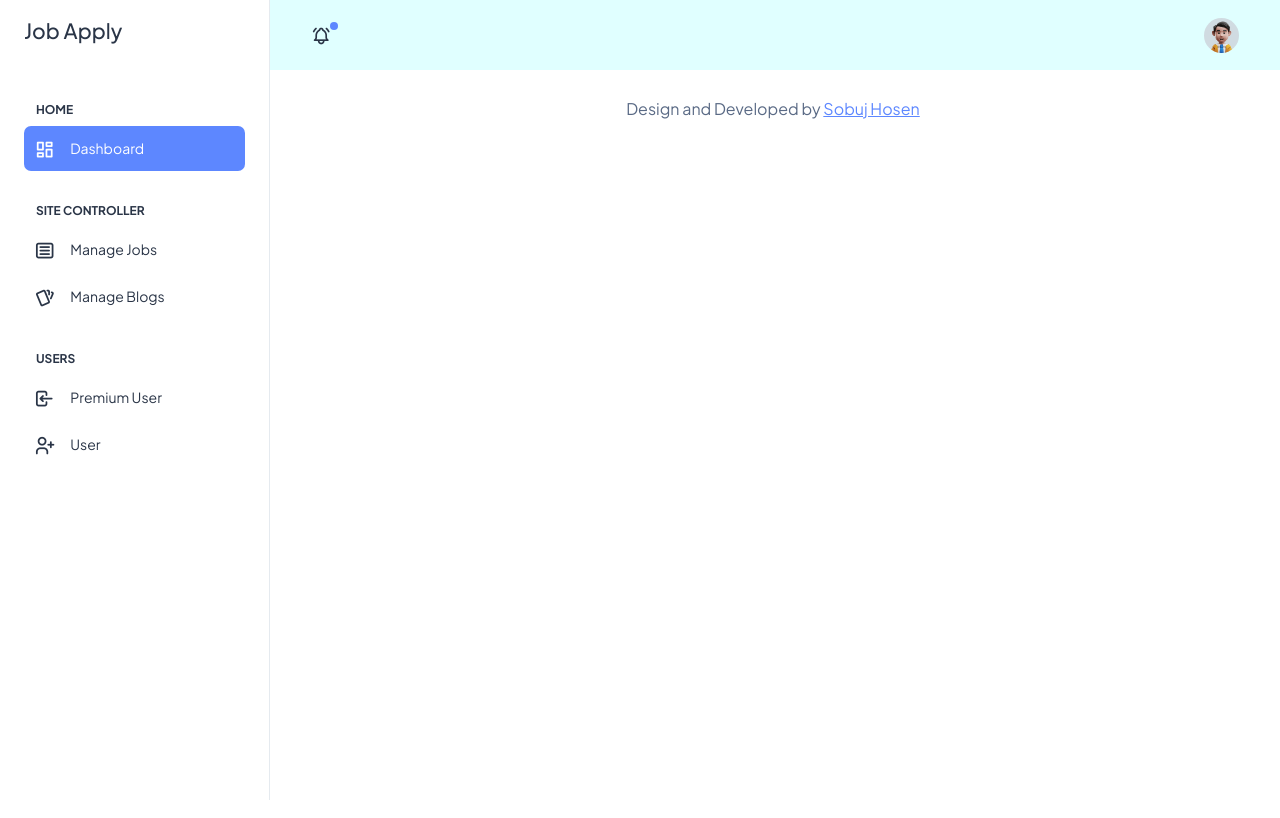
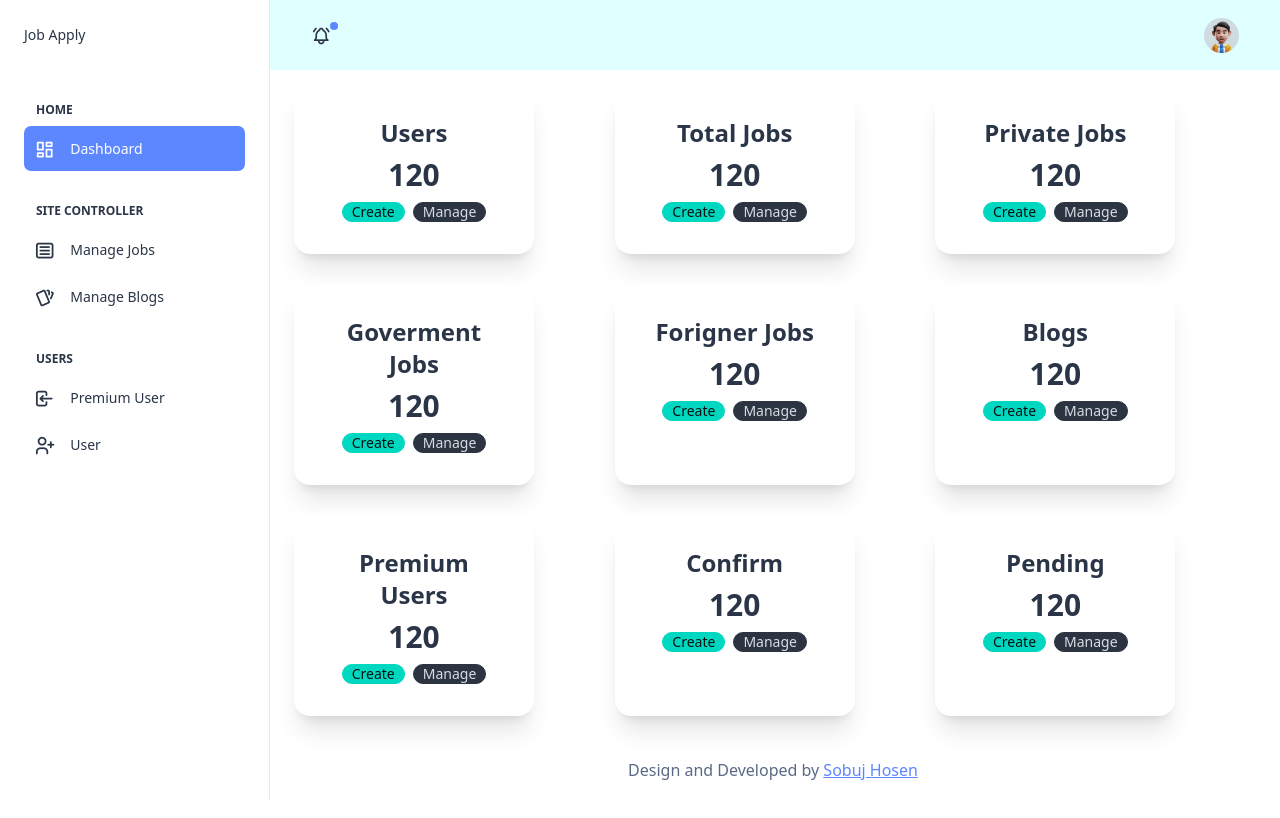
Before and after one commit to sobuj277/All-Jobs, a website: page Admin/src/html/index.html in a window 1280 px wide. Drawn offline with nearby package versions, Linux system fonts and the light colour scheme.

Commit message:
Dashborad

```diff
--- a/Admin/src/html/index.html
+++ b/Admin/src/html/index.html
@@ -1,5 +1,5 @@
 <!doctype html>
-<html lang="en">
+<html lang="en" data-theme="light">
 
 <head>
   <meta charset="utf-8">
@@ -7,6 +7,12 @@
   <title>Job Apply - Admin</title>
   <link rel="shortcut icon" type="image/png" href="../assets/images/logos/favicon.png" />
   <link rel="stylesheet" href="../assets/css/styles.min.css" />
+  <!-- Tailwind CSS -->
+  <link href="https://cdn.jsdelivr.net/npm/tailwindcss@2.2.16/dist/tailwind.min.css" rel="stylesheet">
+  <!-- DaisyUI -->
+  <link href="https://cdn.jsdelivr.net/npm/daisyui@4.9.0/dist/full.min.css" rel="stylesheet" type="text/css" />
+  <script src="https://cdn.tailwindcss.com"></script>
+  <script src="https://kit.fontawesome.com/37ae61e1e4.js" crossorigin="anonymous"></script>
 
 </head>
 
@@ -136,6 +142,98 @@
       </header>
       <!--  Header End -->
       <div class="container-fluid">
+        <div class="grid lg:grid-cols-3 md:grid-cols-2 grid-cols-1">
+          <div class="card w-60 bg-base-100 shadow-xl">
+            <div class="card-body">
+              <h2 class="text-center text-2xl font-bold">Users</h2>
+              <h1 class="text-center text-3xl font-extrabold">120</h1>
+              <div class="card-actions justify-center">
+                <a href="#"><div class="badge badge-accent">Create</div></a>
+                <a href="#"><div class="badge badge-neutral">Manage</div></a>
+              </div>
+            </div>
+          </div>
+          <div class="card w-60 bg-base-100 shadow-xl">
+            <div class="card-body">
+              <h2 class="text-center text-2xl font-bold">Total Jobs</h2>
+              <h1 class="text-center text-3xl font-extrabold">120</h1>
+              <div class="card-actions justify-center">
+                <a href="#"><div class="badge badge-accent">Create</div></a>
+                <a href="#"><div class="badge badge-neutral">Manage</div></a>
+              </div>
+            </div>
+          </div>
+          <div class="card w-60 bg-base-100 shadow-xl">
+            <div class="card-body">
+              <h2 class="text-center text-2xl font-bold">Private Jobs</h2>
+              <h1 class="text-center text-3xl font-extrabold">120</h1>
+              <div class="card-actions justify-center">
+                <a href="#"><div class="badge badge-accent">Create</div></a>
+                <a href="#"><div class="badge badge-neutral">Manage</div></a>
+              </div>
+            </div>
+          </div>
+          <div class="card w-60 bg-base-100 shadow-xl">
+            <div class="card-body">
+              <h2 class="text-center text-2xl font-bold">Goverment Jobs</h2>
+              <h1 class="text-center text-3xl font-extrabold">120</h1>
+              <div class="card-actions justify-center">
+                <a href="#"><div class="badge badge-accent">Create</div></a>
+                <a href="#"><div class="badge badge-neutral">Manage</div></a>
+              </div>
+            </div>
+          </div>
+          <div class="card w-60 bg-base-100 shadow-xl">
+            <div class="card-body">
+              <h2 class="text-center text-2xl font-bold">Forigner Jobs</h2>
+              <h1 class="text-center text-3xl font-extrabold">120</h1>
+              <div class="card-actions justify-center">
+                <a href="#"><div class="badge badge-accent">Create</div></a>
+                <a href="#"><div class="badge badge-neutral">Manage</div></a>
+              </div>
+            </div>
+          </div>
+          <div class="card w-60 bg-base-100 shadow-xl">
+            <div class="card-body">
+              <h2 class="text-center text-2xl font-bold">Blogs</h2>
+              <h1 class="text-center text-3xl font-extrabold">120</h1>
+              <div class="card-actions justify-center">
+                <a href="#"><div class="badge badge-accent">Create</div></a>
+                <a href="#"><div class="badge badge-neutral">Manage</div></a>
+              </div>
+            </div>
+          </div>
+          <div class="card w-60 bg-base-100 shadow-xl">
+            <div class="card-body">
+              <h2 class="text-center text-2xl font-bold">Premium Users</h2>
+              <h1 class="text-center text-3xl font-extrabold">120</h1>
+              <div class="card-actions justify-center">
+                <a href="#"><div class="badge badge-accent">Create</div></a>
+                <a href="#"><div class="badge badge-neutral">Manage</div></a>
+              </div>
+            </div>
+          </div>
+          <div class="card w-60 bg-base-100 shadow-xl">
+            <div class="card-body">
+              <h2 class="text-center text-2xl font-bold">Confirm</h2>
+              <h1 class="text-center text-3xl font-extrabold">120</h1>
+              <div class="card-actions justify-center">
+                <a href="#"><div class="badge badge-accent">Create</div></a>
+                <a href="#"><div class="badge badge-neutral">Manage</div></a>
+              </div>
+            </div>
+          </div>
+          <div class="card w-60 bg-base-100 shadow-xl">
+            <div class="card-body">
+              <h2 class="text-center text-2xl font-bold">Pending</h2>
+              <h1 class="text-center text-3xl font-extrabold">120</h1>
+              <div class="card-actions justify-center">
+                <a href="#"><div class="badge badge-accent">Create</div></a>
+                <a href="#"><div class="badge badge-neutral">Manage</div></a>
+              </div>
+            </div>
+          </div>
+        </div>
         <div class="py-6 px-6 text-center">
           <p class="mb-0 fs-4">Design and Developed by <a href="https://sobuj277.github.io/sobujhosen.github.io/" target="_blank" class="pe-1 text-primary text-decoration-underline">Sobuj Hosen</a></p>
         </div>
```
